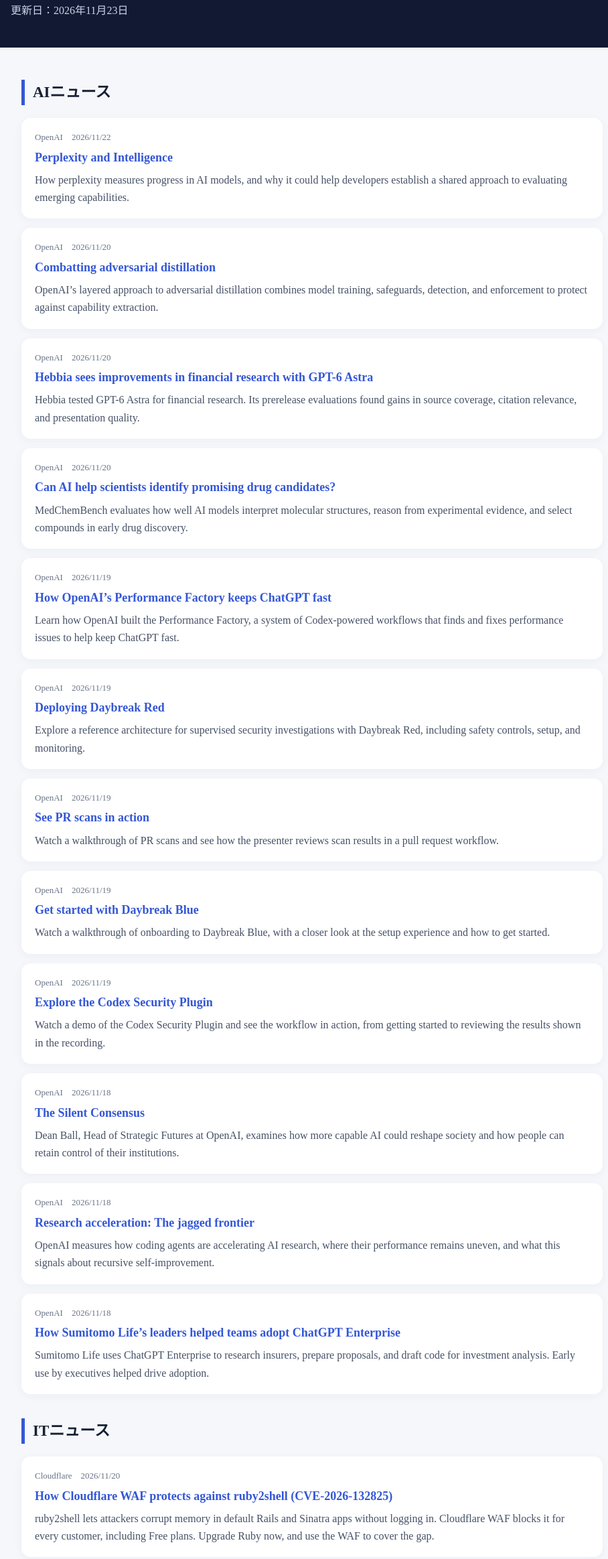
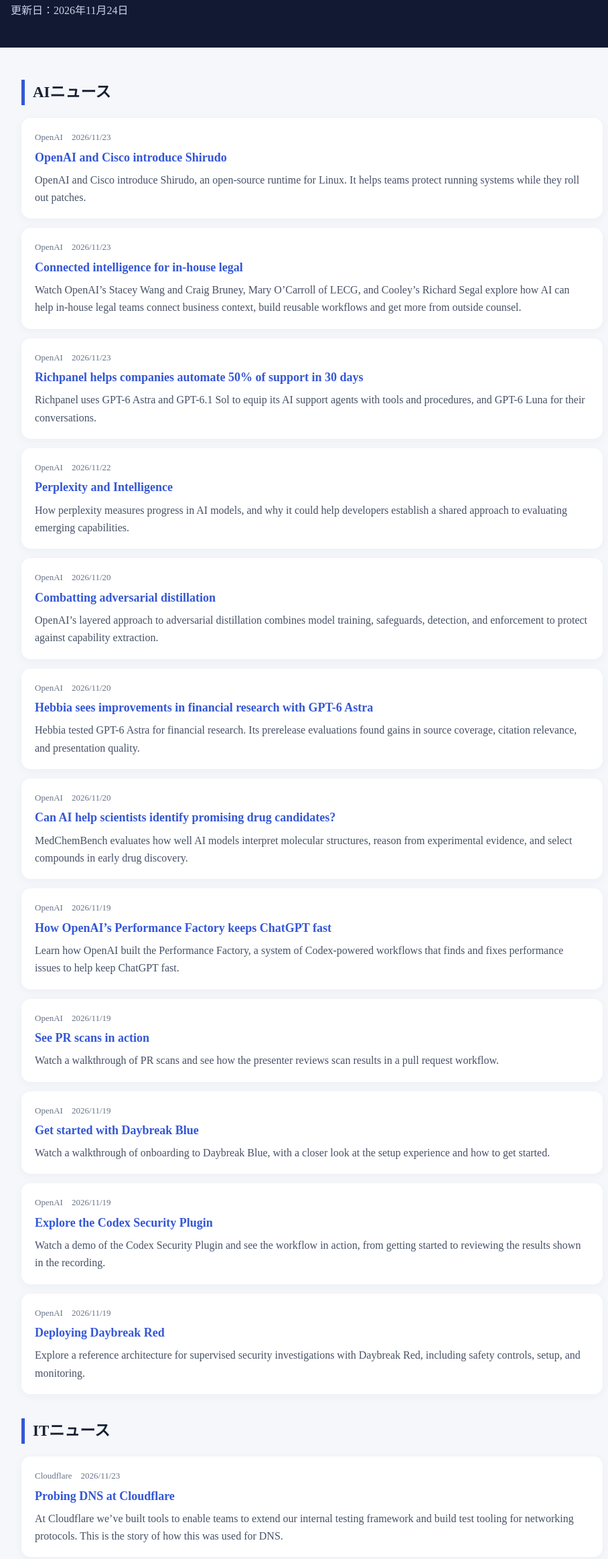
Before and after one commit to 7n76drftjr-design/daily-tech-news, a plain HTML site: page index.html in a window 1280 px wide. Shown: the part 151-2478 px from the top of the page at 67% size, without its empty margins (174-1082 px from the left). Drawn offline with Linux system fonts and the light colour scheme.

Commit message:
Update daily tech news

```diff
--- a/index.html
+++ b/index.html
@@ -13,8 +13,23 @@ main{padding:24px 16px 60px}section{margin:24px 0 36px}h2{font-size:23px;border-
 .item p{color:#465166;margin:8px 0 0}.meta,.empty,footer{color:var(--muted);font-size:13px}
 footer{text-align:center;padding:24px}
 </style></head><body>
-<header><div class="wrap"><h1>Daily Tech News</h1><p>AIとITの動きを、毎日わかりやすく。</p><p>更新日：2026年11月23日</p></div></header>
+<header><div class="wrap"><h1>Daily Tech News</h1><p>AIとITの動きを、毎日わかりやすく。</p><p>更新日：2026年11月24日</p></div></header>
 <main class="wrap"><section><h2>AIニュース</h2><div class="items">
+            <article class="item">
+              <div class="meta">OpenAI　2026/11/23</div>
+              <h3><a href="https://openai.com/index/introducing-shirudo" target="_blank" rel="noopener">OpenAI and Cisco introduce Shirudo</a></h3>
+              <p>OpenAI and Cisco introduce Shirudo, an open-source runtime for Linux. It helps teams protect running systems while they roll out patches.</p>
+            </article>
+            <article class="item">
+              <div class="meta">OpenAI　2026/11/23</div>
+              <h3><a href="https://openai.com/business/learn/connected-intelligence-for-in-house-legal" target="_blank" rel="noopener">Connected intelligence for in-house legal</a></h3>
+              <p>Watch OpenAI’s Stacey Wang and Craig Bruney, Mary O’Carroll of LECG, and Cooley’s Richard Segal explore how AI can help in-house legal teams connect business context, build reusable workflows and get more from outside counsel.</p>
+            </article>
+            <article class="item">
+              <div class="meta">OpenAI　2026/11/23</div>
+              <h3><a href="https://openai.com/business/customer-stories/richpanel-ai-customer-support" target="_blank" rel="noopener">Richpanel helps companies automate 50% of support in 30 days</a></h3>
+              <p>Richpanel uses GPT-6 Astra and GPT-6.1 Sol to equip its AI support agents with tools and procedures, and GPT-6 Luna for their conversations.</p>
+            </article>
             <article class="item">
               <div class="meta">OpenAI　2026/11/22</div>
               <h3><a href="https://openai.com/index/perplexity-and-intelligence" target="_blank" rel="noopener">Perplexity and Intelligence</a></h3>
@@ -42,11 +57,6 @@ footer{text-align:center;padding:24px}
             </article>
             <article class="item">
               <div class="meta">OpenAI　2026/11/19</div>
-              <h3><a href="https://openai.com/business/learn/deploying-daybreak-red" target="_blank" rel="noopener">Deploying Daybreak Red</a></h3>
-              <p>Explore a reference architecture for supervised security investigations with Daybreak Red, including safety controls, setup, and monitoring.</p>
-            </article>
-            <article class="item">
-              <div class="meta">OpenAI　2026/11/19</div>
               <h3><a href="https://openai.com/business/learn/pr-scans-demo" target="_blank" rel="noopener">See PR scans in action</a></h3>
               <p>Watch a walkthrough of PR scans and see how the presenter reviews scan results in a pull request workflow.</p>
             </article>
@@ -61,20 +71,15 @@ footer{text-align:center;padding:24px}
               <p>Watch a demo of the Codex Security Plugin and see the workflow in action, from getting started to reviewing the results shown in the recording.</p>
             </article>
             <article class="item">
-              <div class="meta">OpenAI　2026/11/18</div>
-              <h3><a href="https://openai.com/index/the-silent-consensus" target="_blank" rel="noopener">The Silent Consensus</a></h3>
-              <p>Dean Ball, Head of Strategic Futures at OpenAI, examines how more capable AI could reshape society and how people can retain control of their institutions.</p>
+              <div class="meta">OpenAI　2026/11/19</div>
+              <h3><a href="https://openai.com/business/learn/deploying-daybreak-red" target="_blank" rel="noopener">Deploying Daybreak Red</a></h3>
+              <p>Explore a reference architecture for supervised security investigations with Daybreak Red, including safety controls, setup, and monitoring.</p>
+            </article></div></section><section><h2>ITニュース</h2><div class="items">
+            <article class="item">
+              <div class="meta">Cloudflare　2026/11/23</div>
+              <h3><a href="https://blog.cloudflare.com/probing-dns-at-cloudflare/" target="_blank" rel="noopener">Probing DNS at Cloudflare</a></h3>
+              <p>At Cloudflare we’ve built tools to enable teams to extend our internal testing framework and build test tooling for networking protocols. This is the story of how this was used for DNS.</p>
             </article>
-            <article class="item">
-              <div class="meta">OpenAI　2026/11/18</div>
-              <h3><a href="https://openai.com/index/research-acceleration-jagged-frontier" target="_blank" rel="noopener">Research acceleration: The jagged frontier</a></h3>
-              <p>OpenAI measures how coding agents are accelerating AI research, where their performance remains uneven, and what this signals about recursive self-improvement.</p>
-            </article>
-            <article class="item">
-              <div class="meta">OpenAI　2026/11/18</div>
-              <h3><a href="https://openai.com/business/customer-stories/sumitomo-life" target="_blank" rel="noopener">How Sumitomo Life’s leaders helped teams adopt ChatGPT Enterprise</a></h3>
-              <p>Sumitomo Life uses ChatGPT Enterprise to research insurers, prepare proposals, and draft code for investment analysis. Early use by executives helped drive adoption.</p>
-            </article></div></section><section><h2>ITニュース</h2><div class="items">
             <article class="item">
               <div class="meta">Cloudflare　2026/11/20</div>
               <h3><a href="https://blog.cloudflare.com/ruby2shell-waf-protection/" target="_blank" rel="noopener">How Cloudflare WAF protects against ruby2shell (CVE-2026-132825)</a></h3>
@@ -129,11 +134,6 @@ footer{text-align:center;padding:24px}
               <div class="meta">GitHub　2026/11/17</div>
               <h3><a href="https://github.blog/engineering/engineering-principles/building-the-agent-host-protocol-for-sessions-that-continue-across-devices/" target="_blank" rel="noopener">Building the Agent Host Protocol for sessions that continue across devices</a></h3>
               <p>Discover how we built the open Agent Host Protocol to keep your agent sessions accessible across editors, apps, phones, and the cloud. The post Building the Agent Host Protocol for sessions that continue across devices appeared first on The GitHub Blog .</p>
-            </article>
-            <article class="item">
-              <div class="meta">Cloudflare　2026/11/13</div>
-              <h3><a href="https://blog.cloudflare.com/kitesurf-open-source/" target="_blank" rel="noopener">Kitesurf is now open source</a></h3>
-              <p>Kitesurf, our experimental browser engine for AI agents, is now open source. Inspect the code, run it locally, or deploy your own instance on Cloudflare Workers.</p>
             </article></div></section></main>
 <footer>Sources:各ニュース配信元 / 自動収集したRSSを掲載しています。</footer>
 </body></html>
```
